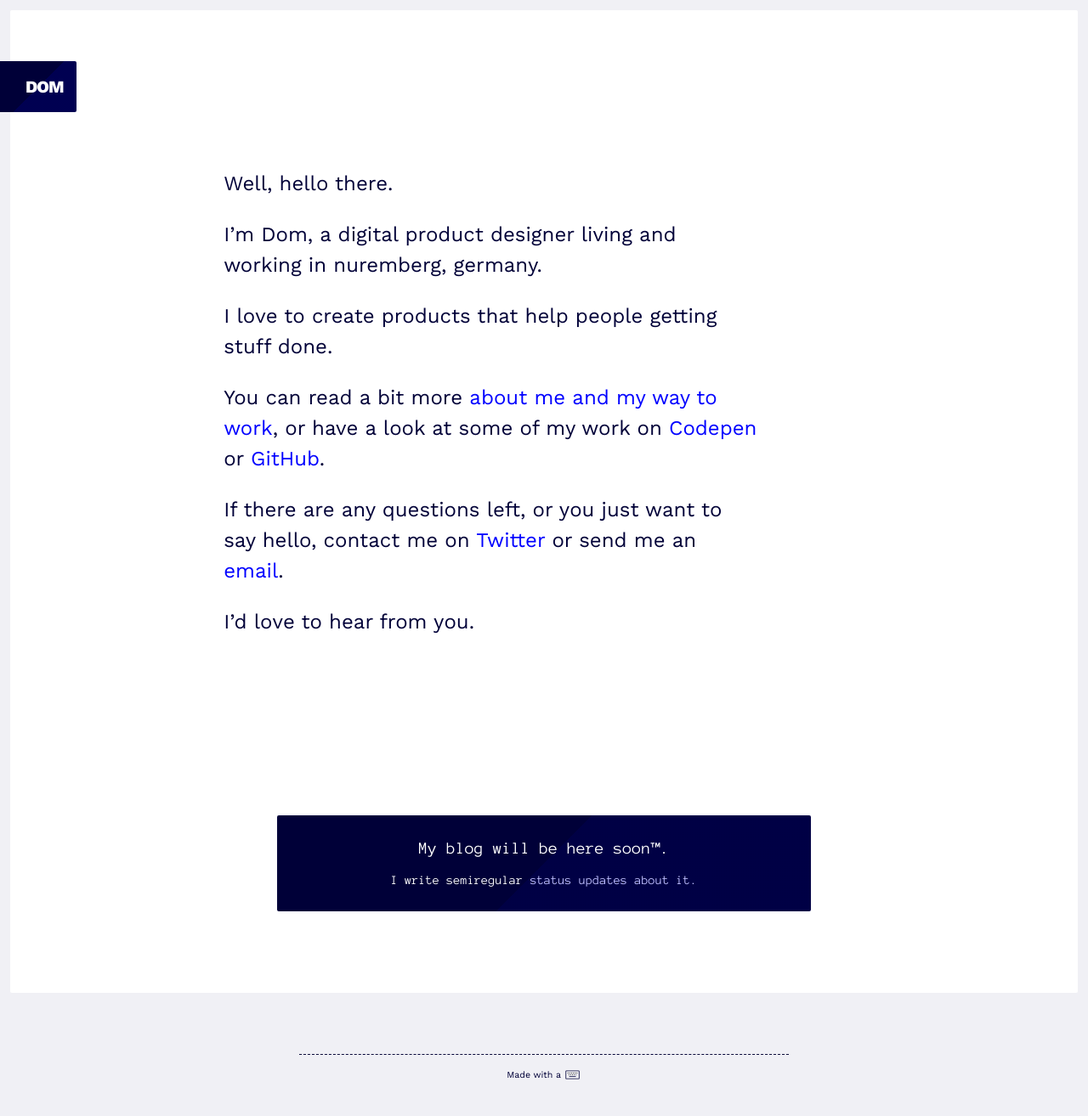
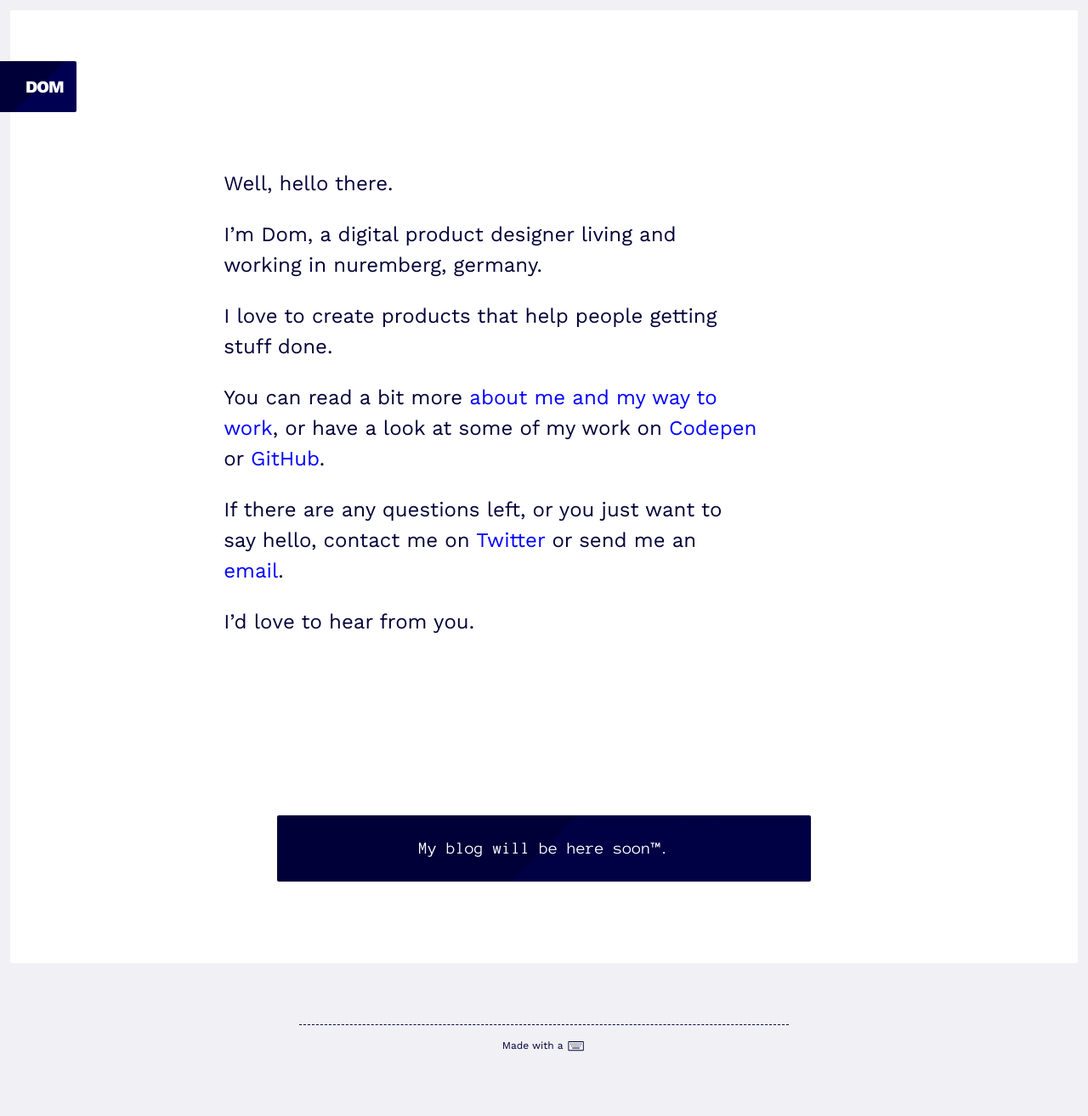
Before and after one commit to DomSt/profileSite, a Jekyll site: the page built from index.html, in a window 1280 px wide. Shown: the whole page at 85% size. Built offline with Jekyll 4.4.1, drawn with Linux system fonts in a browser that asks for light colours; after the commit the page ends 1279 px from its top, so only the background shows below that.

Commit message:
Minor adjustments
Added footer font-size style for large breakpoint.

Removed teaser info text again.

```diff
--- a/_includes/blogTeaser.html
+++ b/_includes/blogTeaser.html
@@ -5,8 +5,8 @@
 		<h1 class="teaser__title">
 			My blog will be here soon™.
 		</h1>
-		<p class="teaser__info">
+		<!-- <p class="teaser__info">
 			I write semiregular <a href="/blog-status/">status updates about it.</a>
-		</p>
+		</p> -->
 	</article>
 </aside>
--- a/_sass/module/footer.scss
+++ b/_sass/module/footer.scss
@@ -24,5 +24,6 @@
 	.pageFooter {
 		margin-top: 4.5rem;
 		margin-bottom: 1.5rem;
+		font-size: .75rem;
 	}
 }
```
